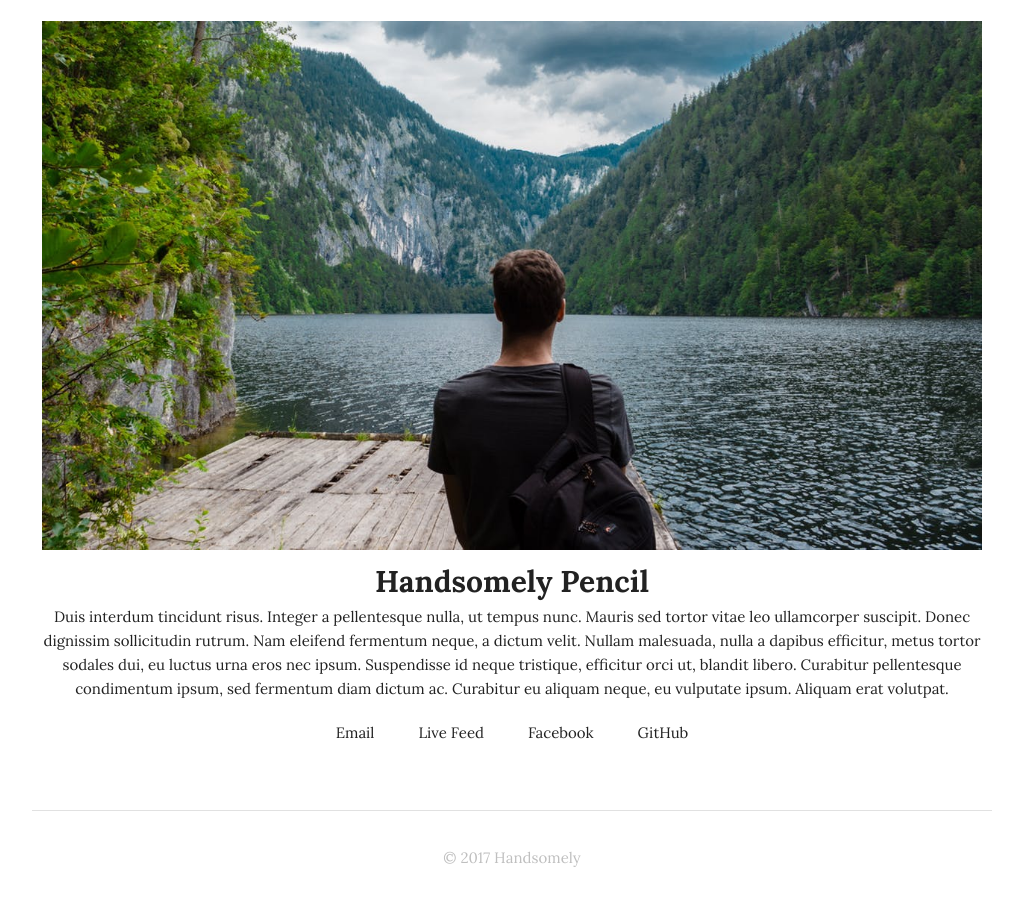
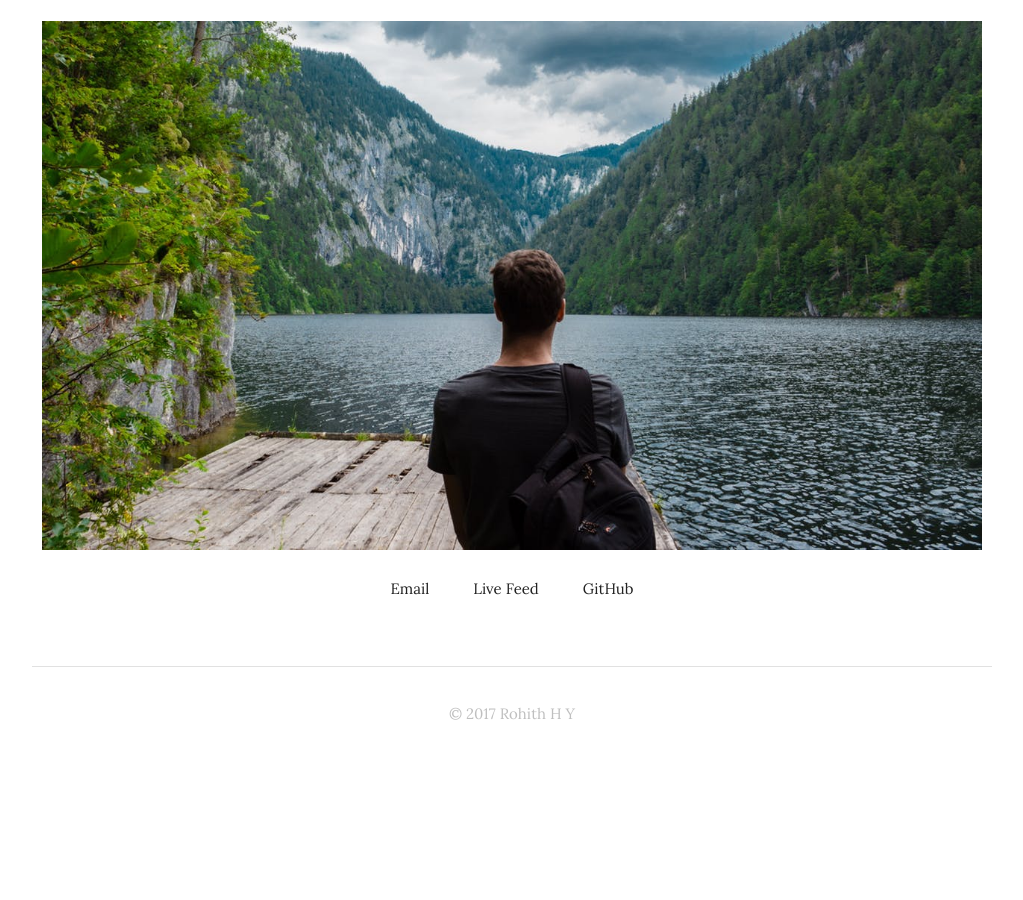
Before and after one commit to rohithh/rohithh.github.io, a Jekyll site: the page built from index.html, in a window 1280 px wide and 900 px high, scrolled down 2133 px. Shown: the whole window, without its empty margins (128-1151 px from the left). Built offline with Jekyll 4.4.1, drawn with Linux system fonts in a browser that asks for light colours; the list of posts is cut into pages by our own code; after the commit the page ends 2889 px from its top, so only the background shows below that; some of the changed text lies outside the part shown.

Commit message:
Update _config.yml

```diff
--- a/_config.yml
+++ b/_config.yml
@@ -1,20 +1,13 @@
-#Theme Name: Handsomely
-#CMS - Jekyll
-#Developer- Deenesh Chowdhary
-#http://deeneshchowdhary.com
-title: Handsomely
-site-description: for handsome Typography
+#Developer- Rohith H Y
+title: Rohith H Y
+site-description: Welcome to my site!
 email: your-email@domain.com
 description: "small description about you will take you long"
 baseurl: "" # the subpath of your site, e.g. /blog
 url: "" # the base hostname & protocol for your site, e.g. http://example.com
-email_username: your-email@domain.com #Your email address
-twitter_username:  #Twitter Username goes here
-github_username:  deeneshchowdhary #Github Username goes here
-facebook_username: your_username #Facebook Username goes here
-your_name: Handsomely Pencil #Your Name for About
-about_yourself: "Duis interdum tincidunt risus. Integer a pellentesque nulla, ut tempus nunc. Mauris sed tortor vitae leo ullamcorper suscipit. Donec dignissim sollicitudin rutrum. Nam eleifend fermentum neque, a dictum velit. Nullam malesuada, nulla a dapibus efficitur, metus tortor sodales dui, eu luctus urna eros nec ipsum. Suspendisse id neque tristique, efficitur orci ut, blandit libero. Curabitur pellentesque condimentum ipsum, sed fermentum diam dictum ac. Curabitur eu aliquam neque, eu vulputate ipsum. Aliquam erat volutpat. " # Brief description about yourself
-copyright_name: Handsomely #Copyright
+email_username: rohith.hy@asu.edu #Your email address
+github_username:  rohithh #Github Username goes here
+copyright_name: Rohith H Y #Copyright
 # Build settings
 markdown: kramdown
 paginate: 5 #Total Number of Post in each Page
```
